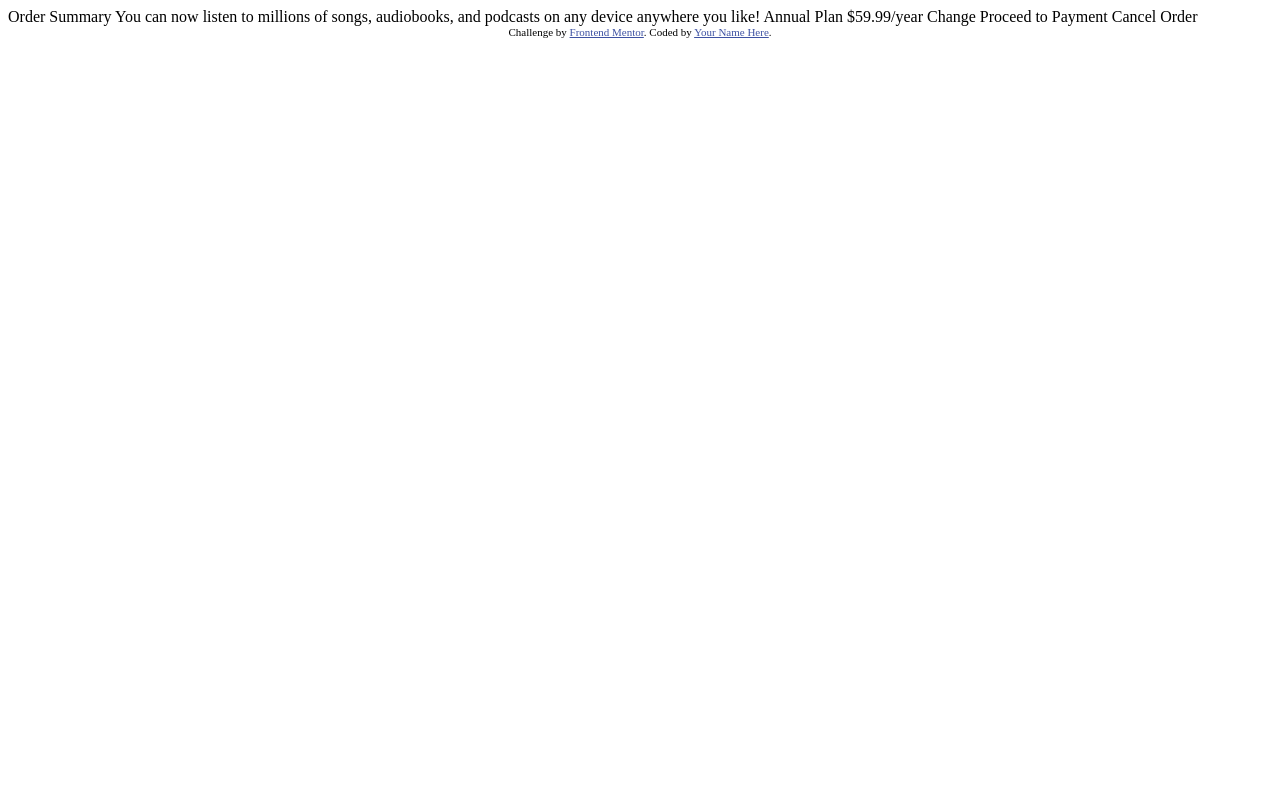
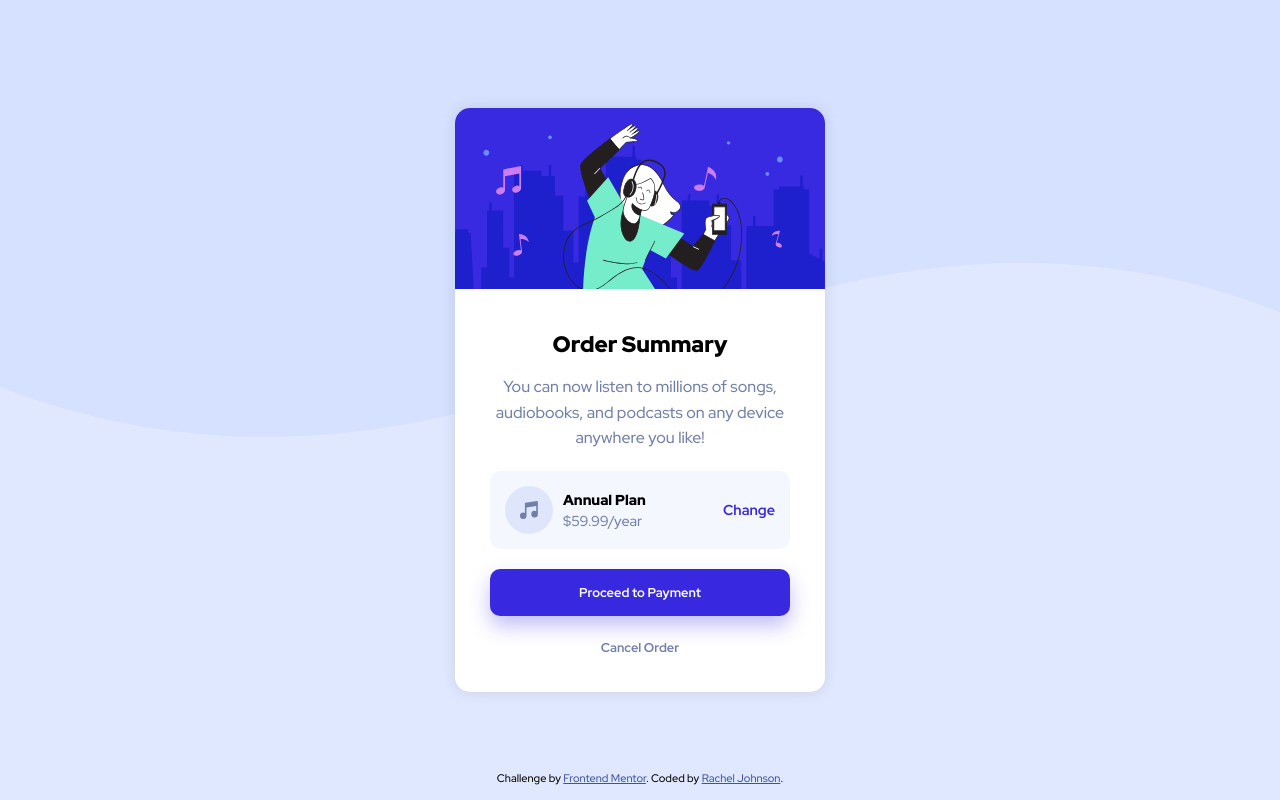
Before and after one commit to rachelktyjohnson/FEM_order_summary_component, a plain HTML site: page index.html in a window 1280 px wide. Drawn offline with Linux system fonts and the light colour scheme.

Commit message:
completed

```diff
--- a/index.html
+++ b/index.html
@@ -1,37 +1,39 @@
 <!DOCTYPE html>
 <html lang="en">
 <head>
-  <meta charset="UTF-8">
-  <meta name="viewport" content="width=device-width, initial-scale=1.0"> <!-- displays site properly based on user's device -->
+    <meta charset="UTF-8">
+    <meta name="viewport" content="width=device-width, initial-scale=1.0"> <!-- displays site properly based on user's device -->
+    <link rel="icon" type="image/png" sizes="32x32" href="./images/favicon-32x32.png">
+    <link rel="stylesheet" href="styles.css"/>
+    <title>Frontend Mentor | Order summary card</title>
 
-  <link rel="icon" type="image/png" sizes="32x32" href="./images/favicon-32x32.png">
-
-  <title>Frontend Mentor | Order summary card</title>
-
-  <!-- Feel free to remove these styles or customise in your own stylesheet 👍 -->
-  <style>
-    .attribution { font-size: 11px; text-align: center; }
-    .attribution a { color: hsl(228, 45%, 44%); }
-  </style>
 </head>
 <body>
 
-  Order Summary
+<main class="card">
+    <div class="image-container">
+        <img src="images/illustration-hero.svg" alt="hero with woman dancing to music"/>
+    </div>
+    <div class="content">
+        <h1>Order Summary</h1>
+        <p>You can now listen to millions of songs, audiobooks, and podcasts on any
+            device anywhere you like!</p>
+        <div class="plan-container">
+            <img src="images/icon-music.svg" alt="dark grey music icon on light grey circle"/>
+            <div class="plan-details">
+                <span class="plan">Annual Plan</span>
+                <span class="cost">$59.99/year</span>
+            </div>
+            <a class="change" href="#">Change</a>
+        </div>
+        <button class="payment">Proceed to Payment</button>
+        <a class="cancel">Cancel Order</a>
+    </div>
+</main>
 
-  You can now listen to millions of songs, audiobooks, and podcasts on any
-  device anywhere you like!
-
-  Annual Plan
-  $59.99/year
-
-  Change
-
-  Proceed to Payment
-  Cancel Order
-
-  <div class="attribution">
+<footer class="attribution">
     Challenge by <a href="https://www.frontendmentor.io?ref=challenge" target="_blank">Frontend Mentor</a>.
-    Coded by <a href="#">Your Name Here</a>.
-  </div>
+    Coded by <a href="#">Rachel Johnson</a>.
+</footer>
 </body>
 </html>
--- a/styles.css
+++ b/styles.css
@@ -1,7 +1,137 @@
+@import url("https://fonts.googleapis.com/css2?family=Red+Hat+Display:wght@500;700;900&display=swap");
 * {
   padding: 0;
   margin: 0;
   box-sizing: border-box;
+  font-family: "Red Hat Display", sans-serif;
+}
+
+body {
+  background: #e0e8ff;
+  min-height: 100vh;
+  display: flex;
+  align-items: center;
+  justify-content: center;
+  background-image: url("images/pattern-background-mobile.svg");
+  background-repeat: repeat-x;
+  background-position: top center;
+}
+@media (min-width: 600px) {
+  body {
+    background-image: url("images/pattern-background-desktop.svg");
+  }
+}
+
+main.card {
+  box-shadow: 0 0 15px rgba(0, 0, 0, 0.1);
+  background: white;
+  margin: 20px;
+  border-radius: 15px;
+  max-width: 310px;
+}
+@media (min-width: 600px) {
+  main.card {
+    max-width: 370px;
+  }
+}
+main.card .image-container {
+  width: 100%;
+}
+main.card .image-container img {
+  width: 100%;
+  border-radius: 15px 15px 0 0;
+}
+main.card .content {
+  padding: 25px;
+  text-align: center;
+}
+@media (min-width: 600px) {
+  main.card .content {
+    padding: 35px;
+  }
+}
+main.card .content h1 {
+  margin-bottom: 15px;
+  font-size: 1.4rem;
+  font-weight: 900;
+}
+main.card .content p {
+  font-size: 1rem;
+  color: #7280a7;
+  line-height: 1.6;
+}
+main.card .content .plan-container {
+  margin: 20px 0;
+  border-radius: 10px;
+  background: #f5f7ff;
+  width: 100%;
+  display: flex;
+  align-items: center;
+  padding: 15px;
+  font-size: 0.9rem;
+}
+main.card .content .plan-container img {
+  margin-right: 10px;
+}
+main.card .content .plan-container .plan-details {
+  display: flex;
+  flex-direction: column;
+  align-items: start;
+}
+main.card .content .plan-container .plan-details span.plan {
+  font-weight: 900;
+  margin-bottom: 2px;
+}
+main.card .content .plan-container .plan-details span.cost {
+  color: #7280a7;
+}
+main.card .content .plan-container a.change {
+  margin-left: auto;
+  text-decoration: none;
+  color: #3829e0;
+  font-weight: 700;
+  transition: 0.2s color ease-in;
+}
+main.card .content .plan-container a.change:hover {
+  color: #8b82ed;
+}
+main.card .content button {
+  width: 100%;
+  border-radius: 10px;
+  padding: 15px;
+  border: 0;
+  font-size: 0.8rem;
+  background: #3829e0;
+  color: white;
+  font-weight: 700;
+  margin-bottom: 20px;
+  box-shadow: 0 10px 20px rgba(56, 41, 224, 0.3);
+  cursor: pointer;
+  transition: 0.2s background ease-in;
+}
+main.card .content button:hover {
+  background: #8b82ed;
+  cursor: pointer;
+}
+main.card .content a.cancel {
+  font-weight: 700;
+  color: #7280a7;
+  font-size: 0.8rem;
+  cursor: pointer;
+  transition: 0.2s color ease-in;
+}
+main.card .content a.cancel:hover {
+  color: #31394e;
+}
+
+footer {
+  font-size: 11px;
+  text-align: center;
+  position: absolute;
+  bottom: 15px;
+}
+footer a {
+  color: #3e52a3;
 }
 
 /*# sourceMappingURL=styles.css.map */
```
